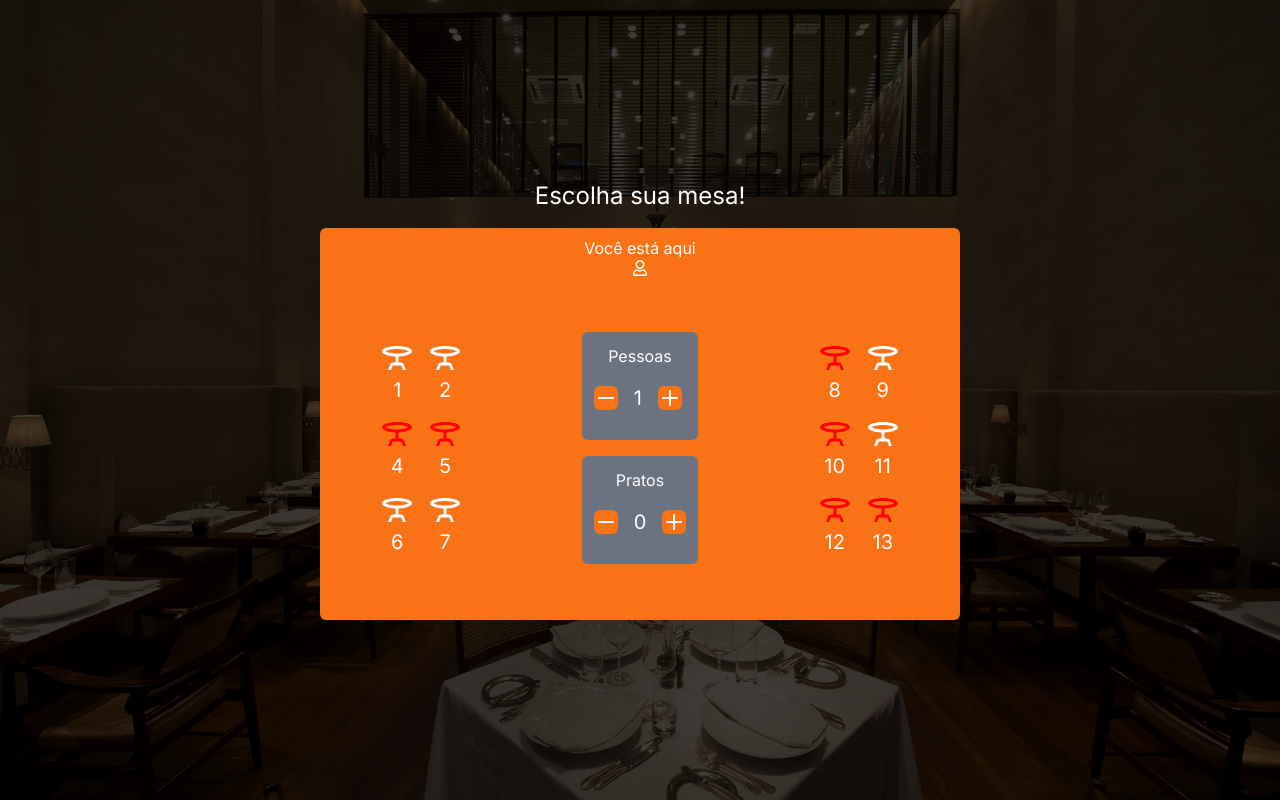
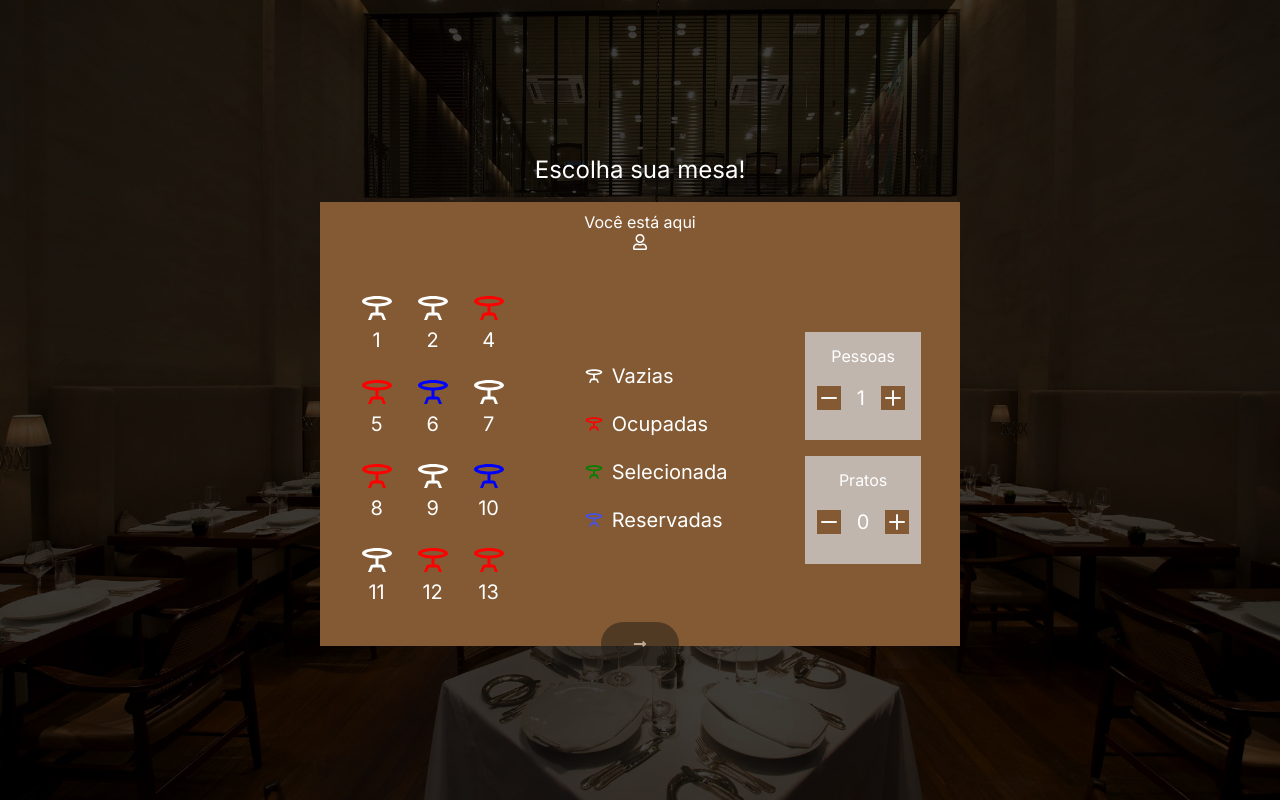
Before and after one commit to arthur-Gsilva/projeto-mascate, a Next.js app: page /order in a window 1280 px wide. Built offline with nearby package versions, Linux system fonts and the light colour scheme.

Commit message:
change colors

```diff
--- a/src/app/globals.css
+++ b/src/app/globals.css
@@ -5,48 +5,41 @@
 
 @layer base {
     :root {
-      --background: 0 0% 100%;
-      --foreground: 20 14.3% 4.1%;
-      --card: 0 0% 100%;
-      --card-foreground: 20 14.3% 4.1%;
-      --popover: 0 0% 100%;
-      --popover-foreground: 20 14.3% 4.1%;
-      --primary: 24.6 95% 53.1%;
-      --primary-foreground: 60 9.1% 97.8%;
-      --secondary: 60 4.8% 95.9%;
-      --secondary-foreground: 24 9.8% 10%;
-      --muted: 60 4.8% 95.9%;
-      --muted-foreground: 25 5.3% 44.7%;
-      --accent: 60 4.8% 95.9%;
-      --accent-foreground: 24 9.8% 10%;
-      --destructive: 0 84.2% 60.2%;
-      --destructive-foreground: 60 9.1% 97.8%;
-      --border: 20 5.9% 90%;
-      --input: 20 5.9% 90%;
-      --ring: 24.6 95% 53.1%;
-      --radius: 0.5rem;
-    }
+      /* Name: custom color palette
+         Author: Ilias Ism
+         URL: https://gradient.page */
 
-    .dark {
-      --background: 20 14.3% 4.1%;
-      --foreground: 60 9.1% 97.8%;
-      --card: 20 14.3% 4.1%;
-      --card-foreground: 60 9.1% 97.8%;
-      --popover: 20 14.3% 4.1%;
-      --popover-foreground: 60 9.1% 97.8%;
-      --primary: 20.5 90.2% 48.2%;
-      --primary-foreground: 60 9.1% 97.8%;
-      --secondary: 12 6.5% 15.1%;
-      --secondary-foreground: 60 9.1% 97.8%;
-      --muted: 12 6.5% 15.1%;
-      --muted-foreground: 24 5.4% 63.9%;
-      --accent: 12 6.5% 15.1%;
-      --accent-foreground: 60 9.1% 97.8%;
-      --destructive: 0 72.2% 50.6%;
-      --destructive-foreground: 60 9.1% 97.8%;
-      --border: 12 6.5% 15.1%;
-      --input: 12 6.5% 15.1%;
-      --ring: 20.5 90.2% 48.2%;
+      /* CSS: .bg-gradient { background: var(--gradient) } */
+      --gradient: #825734;
+
+      --background: 29 27.95% 2.88%;
+      --foreground: 29 4.3% 96.8%;
+
+      --muted: 29 21.5% 10.799999999999999%;
+      --muted-foreground: 29 4.3% 53.6%;
+
+      --popover: 29 56.4% 4.68%;
+      --popover-foreground: 29 4.3% 96.8%;
+
+      --card: 29 56.4% 4.68%;
+      --card-foreground: 29 4.3% 96.8%;
+
+      --border: 29 21.5% 10.799999999999999%;
+      --input: 29 21.5% 10.799999999999999%;
+
+      --primary: 29 43% 36%;
+      --primary-foreground: 29 4.3% 96.8%;
+
+      --secondary: 29 21.5% 10.799999999999999%;
+      --secondary-foreground: 29 4.3% 96.8%;
+
+      --accent: 29 21.5% 10.799999999999999%;
+      --accent-foreground: 29 4.3% 96.8%;
+
+      --destructive: 0 62.8% 30.6%;
+      --destructive-foreground: 29 4.3% 96.8%;
+
+      --ring: 29 43% 36%;
     }
   }
 
--- a/src/app/order/page.tsx
+++ b/src/app/order/page.tsx
@@ -4,6 +4,7 @@ import { TableGrid } from "@/components/TableGrid";
 import { Button } from "@/components/ui/button";
 import { useOrder } from "@/contexts/OrderContext";
 import { useRouter } from "next/navigation";
+import { useEffect, useState } from "react";
 import { FaRegUser } from "react-icons/fa";
 import { FaLongArrowAltRight } from "react-icons/fa";
 
@@ -13,6 +14,16 @@ const order = () => {
     const router = useRouter()
     const { tables, numberOfPeople, dishes, setClickTime } = useOrder();
     const selectedTable = tables.find((table) => table.status === 'selected');
+
+    const [disabled, setDisabled] = useState<boolean>(true)
+
+    useEffect(() => {
+        if(selectedTable?.id && numberOfPeople > 0 && dishes > 0){
+            setDisabled(false)
+        } else{
+            setDisabled(true)
+        }
+    }, [tables, numberOfPeople, dishes])
 
     const handleClick = () => {
         setClickTime();
@@ -33,18 +44,18 @@ const order = () => {
                     <TableGrid />
                 </div>
 
-                {selectedTable?.id && numberOfPeople > 0 && dishes > 0 &&
                 <div className="absolute w-full flex justify-center items-center">
                     <Button
                         className="rounded-full"
                         variant="secondary"
                         size="lg"
                         onClick={handleClick}
+                        disabled={disabled}
                     >
                         <FaLongArrowAltRight />
                     </Button>
                 </div>
-                }
+
 
 
 
--- a/src/components/QuantityGrid.tsx
+++ b/src/components/QuantityGrid.tsx
@@ -28,7 +28,7 @@ export const QuantityGrid = ({ title }: Props) => {
   };
 
   return (
-    <div className="text-center bg-gray-500 p-3 pb-7 rounded-md">
+    <div className="text-center bg-slate-200/65 p-3 pb-7 rounded-md">
       <h4 className="mb-4">{title}</h4>
       <div className="flex items-center gap-4">
         <Button size="icon" className="size-4 md:size-6" onClick={decreaseQuantity}>
--- a/src/components/TableGrid/index.tsx
+++ b/src/components/TableGrid/index.tsx
@@ -7,9 +7,9 @@ export const TableGrid = () => {
   const halfIndex = Math.ceil(tables.length / 2);
 
   return (
-    <div className="w-full flex flex-col justify-around items-center py-4 sm:flex-row">
-        <div className="grid grid-cols-3 gap-3 md:grid-cols-2">
-            {tables.slice(0, halfIndex).map((item) => (
+    <div className="w-full flex flex-col justify-around items-center py-4 gap-10 md:flex-row md:gap-0">
+        <div className="grid grid-cols-4 gap-5 sm:grid-cols-3">
+            {tables.map((item) => (
             <div
                 key={item.id}
                 className="text-xl flex flex-col items-center"
@@ -21,10 +21,14 @@ export const TableGrid = () => {
                     color:
                     item.status === 'busy'
                         ? 'red'
+                        : item.status === 'reserved'
+                        ? 'blue'
                         : item.status === 'selected'
                         ? 'green'
                         : 'white',
-                    cursor: item.status !== 'busy' ? 'pointer' : 'initial'
+                    // cursor: item.status !== 'busy' ? 'pointer' : 'initial',
+                    cursor: item.status === "available" ? 'pointer' : 'initial'
+
                 }}
                 />
                 {item.id}
@@ -32,34 +36,30 @@ export const TableGrid = () => {
             ))}
         </div>
 
-        <div className="flex flex-col gap-4 py-4 ">
+        <div className="flex flex-col  gap-5 text-md md:text-xl">
+            <div className="flex items-center gap-2">
+                <MdOutlineTableBar />
+                Vazias
+            </div>
+            <div className="flex items-center gap-2">
+                <MdOutlineTableBar className="text-[#FF0000]"/>
+                Ocupadas
+            </div>
+            <div className="flex items-center gap-2">
+                <MdOutlineTableBar className="text-[#008000]"/>
+                Selecionada
+            </div>
+            <div className="flex items-center gap-2">
+                <MdOutlineTableBar className="text-[#4253EC]"/>
+                Reservadas
+            </div>
+        </div>
+
+        <div className="flex flex-row gap-4 py-4 md:flex-col">
             <QuantityGrid title="Pessoas" />
             <QuantityGrid title="Pratos" />
         </div>
 
-        <div className="grid grid-cols-3 gap-3 md:grid-cols-2">
-            {tables.slice(halfIndex).map((item) => (
-            <div
-                key={item.id}
-                className="text-xl flex flex-col items-center"
-                onClick={() => selectTable(item.id)}
-            >
-                <MdOutlineTableBar
-                className="text-2xl sm:text-3xl md:text-4xl"
-                style={{
-                    color:
-                    item.status === 'busy'
-                        ? 'red'
-                        : item.status === 'selected'
-                        ? 'green'
-                        : 'white',
-                    cursor: item.status !== 'busy' ? 'pointer' : 'initial'
-                }}
-                />
-                {item.id}
-            </div>
-            ))}
-        </div>
         </div>
     );
 };
--- a/src/contexts/OrderContext.tsx
+++ b/src/contexts/OrderContext.tsx
@@ -3,7 +3,7 @@ import { createContext, useContext, useState, ReactNode } from 'react';
 
 type Table = {
     id: number;
-    status: 'available' | 'busy' | 'selected';
+    status: 'available' | 'busy' | 'selected' | 'reserved';
 };
 
 type OrderContextType = {
@@ -26,11 +26,11 @@ export const OrderProvider = ({ children }: { children: ReactNode }) => {
         { id: 2, status: 'available' },
         { id: 4, status: 'busy' },
         { id: 5, status: 'busy' },
-        { id: 6, status: 'available' },
+        { id: 6, status: 'reserved' },
         { id: 7, status: 'available' },
         { id: 8, status: 'busy' },
         { id: 9, status: 'available' },
-        { id: 10, status: 'busy' },
+        { id: 10, status: 'reserved' },
         { id: 11, status: 'available' },
         { id: 12, status: 'busy' },
         { id: 13, status: 'busy' },
```
Lines whose indentation alone changed are shown as unchanged.
